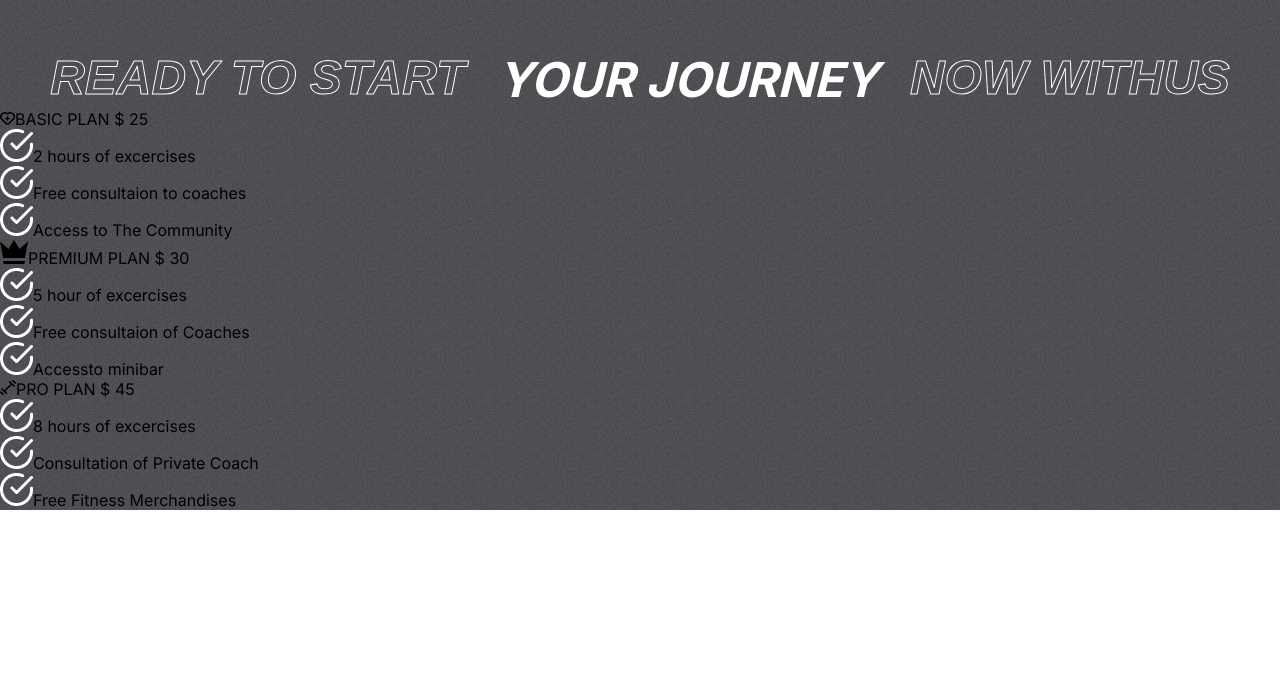
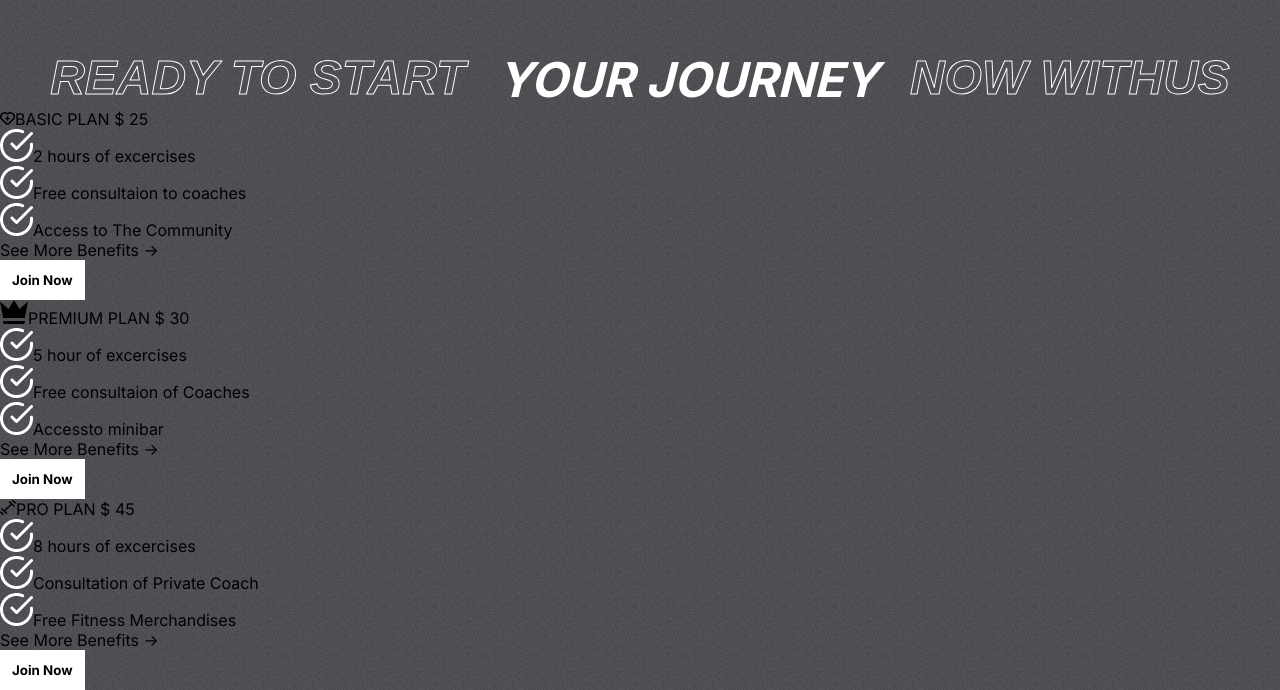
Before and after one commit to pallab17/Fithelp.o, a React (Create React App) app: page / in a window 1280 px wide. Shown: the part 1913-2603 px from the top of the page. Before the commit the page ends 2423 px from the top, so only its background shows below. Built offline with nearby package versions, Linux system fonts and the light colour scheme.

Commit message:
files updated

```diff
--- a/src/components/Plans/Plans.jsx
+++ b/src/components/Plans/Plans.jsx
@@ -23,18 +23,18 @@ const Plans = () => {
             <span>$ {goru.price} </span>
 
             <div className="features">
-                {goru.features.map((feature,i)=> (
-                    <div className="feature">
-                    <img src={whiteTick} alt="" />
-                    <span key={i} >{feature}</span>
-
-
-                    </div>
-                ))}
+              {goru.features.map((feature, i) => (
+                <div className="feature">
+                  <img src={whiteTick} alt="" />
+                  <span key={i}>{feature}</span>
+                </div>
+              ))}
             </div>
 
-
-
+            <div>
+              <span>See More Benefits -> </span>
+              <button className="btn">Join Now</button>
+            </div>
           </div>
         ))}
       </div>
```
